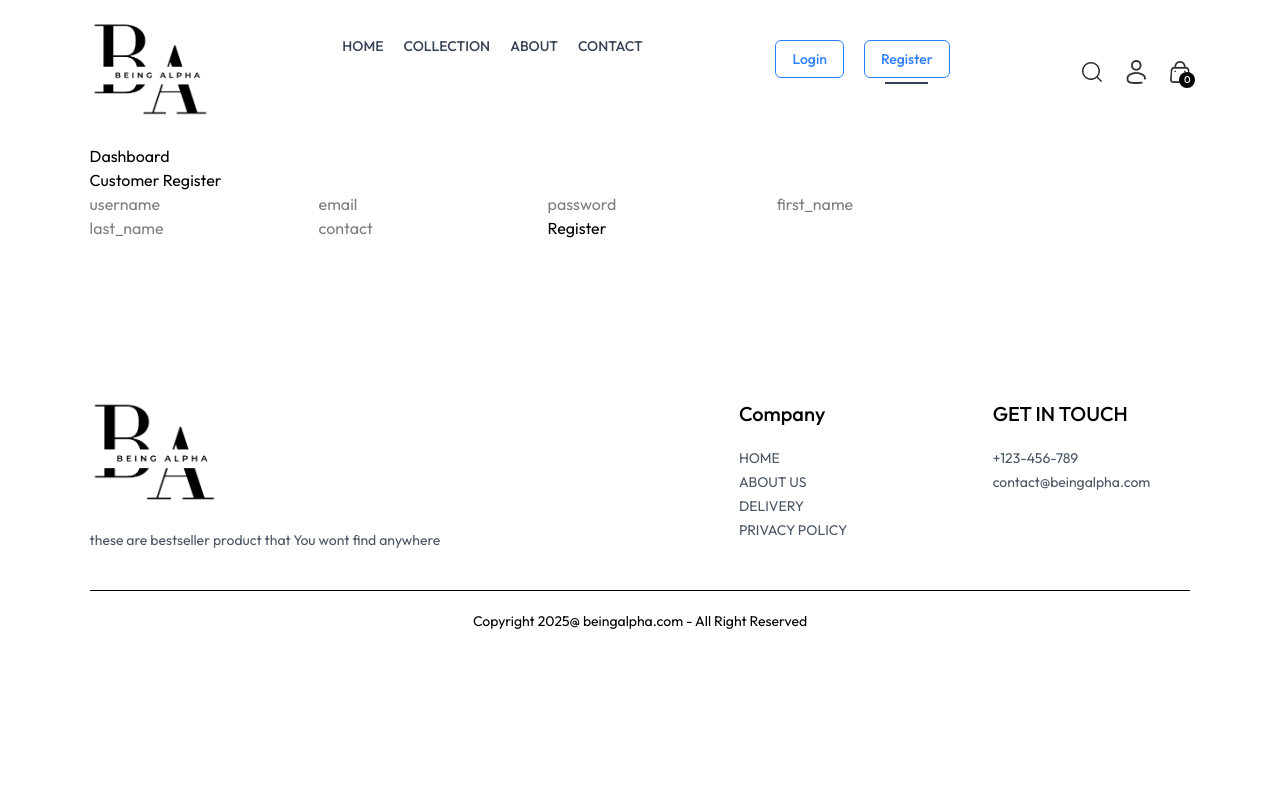
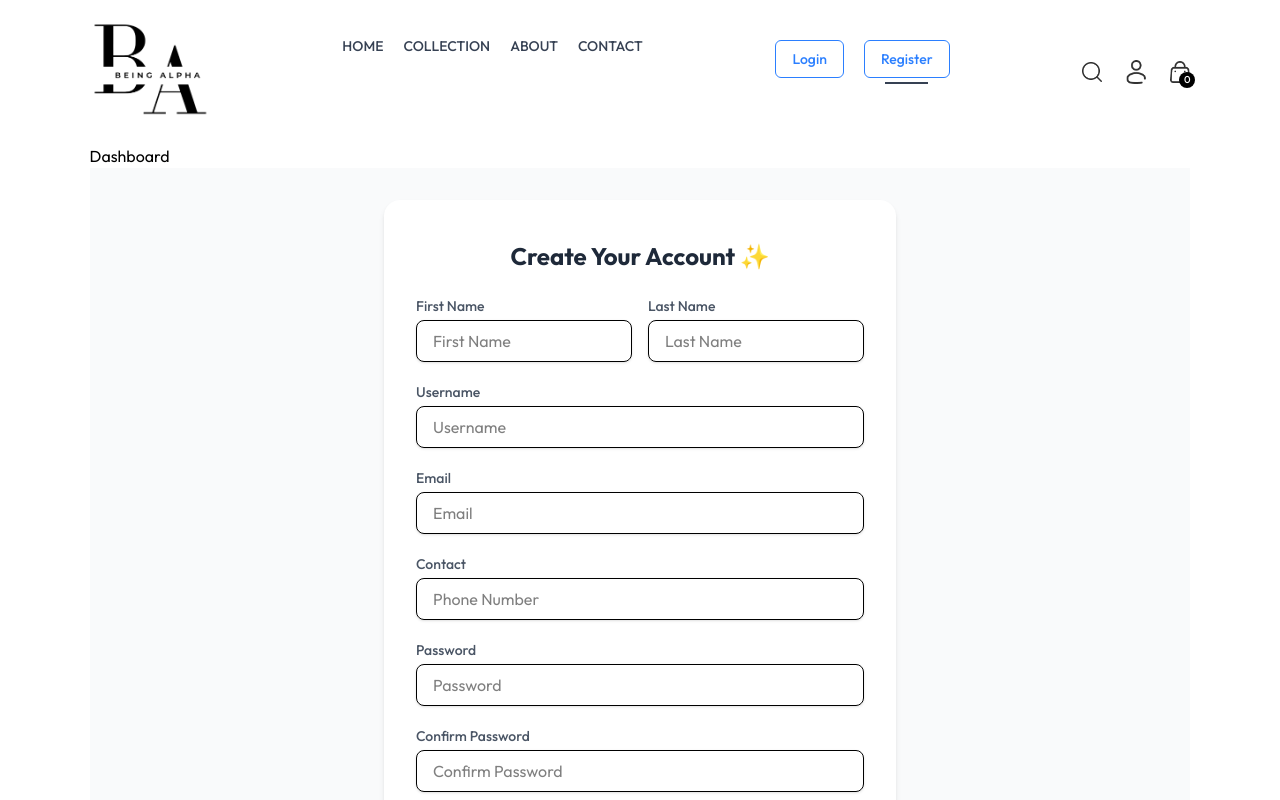
Before and after one commit to omkarjadhav2/Ecommerce_frontend, a React (Vite) app: page /register/customer in a window 1280 px wide. Shown: the top 800 px of the page. Built offline with nearby package versions, Linux system fonts and the light colour scheme; no server answers.

Commit message:
added profile page

```diff
--- a/src/components/Navbar.jsx
+++ b/src/components/Navbar.jsx
@@ -73,8 +73,7 @@
           className="w-5 cursor-pointer"
         />
         <div className="group relative">
-          <Link to={"/login"}>
-            {" "}
+          <Link >
             <img
               className="w-5 cursor-pointer"
               src={assets.profile_icon}
@@ -84,9 +83,9 @@
 
           <div className="group-hover:block hidden absolute dropdown-menu right-0 pt-4">
             <div className="flex flex-col gap-2 w-36 px-5 bg-slate-100 text-gray-500 rounded">
-              <p className="cursor-pointer hover:text-black">My Profile</p>
-              <p className="cursor-pointer hover:text-black">Orders</p>
-              <p className="cursor-pointer hover:text-black">LogOut</p>
+              <Link to={"/profile"}><p className="cursor-pointer hover:text-black">My Profile</p></Link>
+              <Link to={"/orders"}><p className="cursor-pointer hover:text-black">Orders</p></Link>
+            <p onClick={logoutUser} className="cursor-pointer hover:text-black">LogOut</p>
             </div>
           </div>
         </div>
--- a/src/context/ShopContext.jsx
+++ b/src/context/ShopContext.jsx
@@ -81,7 +81,8 @@
       setCartCount(items.length);
       setCartData(items);
 
-      console.log("get wala", items);
+      console.log("get wala", response.data);
+      console.log("get items", items);
 
       return items;
     } catch (error) {
@@ -193,7 +194,7 @@
     const orders = response.data;
 
     // flatten all items from all orders
-      const items = orders.flatMap((order) => order.items);
+    const items = orders.flatMap(order => order.items);
 
     setOrders(orders);
 
--- a/src/pages/CustomerRegister.jsx
+++ b/src/pages/CustomerRegister.jsx
@@ -1,40 +1,181 @@
 import { useState, useContext } from "react";
-import axios from "axios";
-import {AuthContext } from "../context/AuthContext";
+import { AuthContext } from "../context/AuthContext";
 import { useNavigate } from "react-router-dom";
-
 
 const CustomerRegister = () => {
   const { registerUser } = useContext(AuthContext);
   const navigate = useNavigate();
 
-  const [form, setForm] = useState({ username: "", email: "", password: "", first_name: "", last_name: "", contact: "" });
+  const [form, setForm] = useState({
+    username: "",
+    email: "",
+    password: "",
+    confirm_password: "",
+    first_name: "",
+    last_name: "",
+    contact: "",
+  });
 
-  const handleChange = (e) => setForm({ ...form, [e.target.name]: e.target.value });
+  const [error, setError] = useState("");
+
+  const handleChange = (e) =>
+    setForm({ ...form, [e.target.name]: e.target.value });
 
   const handleSubmit = async (e) => {
     e.preventDefault();
+
+    // ✅ Check password confirmation
+    if (form.password !== form.confirm_password) {
+      setError("Passwords do not match!");
+      return;
+    }
+
     try {
-    const success = await registerUser(form);
-   if (success) {
-  alert("Customer registered!");
-  navigate("/login");
-}
-
-
+      const { confirm_password, ...payload } = form; // remove confirm_password before sending
+      const success = await registerUser(payload);
+      if (success) {
+        alert("Customer registered!");
+        navigate("/login");
+      }
     } catch (err) {
-      console.error(err.response.data);
+      setError(err.response?.data?.detail || "Registration failed");
     }
   };
 
   return (
-    <form onSubmit={handleSubmit}>
-      <h2>Customer Register</h2>
-      {Object.keys(form).map((field) => (
-        <input key={field} type="text" name={field} placeholder={field} value={form[field]} onChange={handleChange} />
-      ))}
-      <button type="submit">Register</button>
-    </form>
+    <div className="flex items-center justify-center min-h-screen bg-gray-50">
+      <div className="bg-white shadow-md rounded-2xl px-8 py-10 w-full max-w-lg">
+        <h2 className="text-2xl font-bold text-gray-800 text-center mb-6">
+          Create Your Account ✨
+        </h2>
+
+        {error && (
+          <div className="mb-4 text-red-600 text-sm text-center">{error}</div>
+        )}
+
+        <form onSubmit={handleSubmit} className="space-y-5">
+          {/* First & Last Name */}
+          <div className="grid grid-cols-1 sm:grid-cols-2 gap-4">
+            <div>
+              <label className="block text-sm font-medium text-gray-600">
+                First Name
+              </label>
+              <input
+                type="text"
+                name="first_name"
+                value={form.first_name}
+                onChange={handleChange}
+                placeholder="First Name"
+                className="mt-1 w-full px-4 py-2 border rounded-lg shadow-sm focus:ring-2 focus:ring-blue-400 focus:outline-none"
+              />
+            </div>
+            <div>
+              <label className="block text-sm font-medium text-gray-600">
+                Last Name
+              </label>
+              <input
+                type="text"
+                name="last_name"
+                value={form.last_name}
+                onChange={handleChange}
+                placeholder="Last Name"
+                className="mt-1 w-full px-4 py-2 border rounded-lg shadow-sm focus:ring-2 focus:ring-blue-400 focus:outline-none"
+              />
+            </div>
+          </div>
+
+          {/* Username */}
+          <div>
+            <label className="block text-sm font-medium text-gray-600">
+              Username
+            </label>
+            <input
+              type="text"
+              name="username"
+              value={form.username}
+              onChange={handleChange}
+              placeholder="Username"
+              className="mt-1 w-full px-4 py-2 border rounded-lg shadow-sm focus:ring-2 focus:ring-blue-400 focus:outline-none"
+            />
+          </div>
+
+          {/* Email */}
+          <div>
+            <label className="block text-sm font-medium text-gray-600">
+              Email
+            </label>
+            <input
+              type="email"
+              name="email"
+              value={form.email}
+              onChange={handleChange}
+              placeholder="Email"
+              className="mt-1 w-full px-4 py-2 border rounded-lg shadow-sm focus:ring-2 focus:ring-blue-400 focus:outline-none"
+            />
+          </div>
+
+          {/* Contact */}
+          <div>
+            <label className="block text-sm font-medium text-gray-600">
+              Contact
+            </label>
+            <input
+              type="text"
+              name="contact"
+              value={form.contact}
+              onChange={handleChange}
+              placeholder="Phone Number"
+              className="mt-1 w-full px-4 py-2 border rounded-lg shadow-sm focus:ring-2 focus:ring-blue-400 focus:outline-none"
+            />
+          </div>
+
+          {/* Password */}
+          <div>
+            <label className="block text-sm font-medium text-gray-600">
+              Password
+            </label>
+            <input
+              type="password"
+              name="password"
+              value={form.password}
+              onChange={handleChange}
+              placeholder="Password"
+              className="mt-1 w-full px-4 py-2 border rounded-lg shadow-sm focus:ring-2 focus:ring-blue-400 focus:outline-none"
+            />
+          </div>
+
+          {/* Confirm Password */}
+          <div>
+            <label className="block text-sm font-medium text-gray-600">
+              Confirm Password
+            </label>
+            <input
+              type="password"
+              name="confirm_password"
+              value={form.confirm_password}
+              onChange={handleChange}
+              placeholder="Confirm Password"
+              className="mt-1 w-full px-4 py-2 border rounded-lg shadow-sm focus:ring-2 focus:ring-blue-400 focus:outline-none"
+            />
+          </div>
+
+          {/* Submit */}
+          <button
+            type="submit"
+            className="w-full bg-blue-600 text-white py-2 rounded-lg font-medium hover:bg-blue-700 transition"
+          >
+            Register
+          </button>
+        </form>
+
+        <p className="text-center text-sm text-gray-500 mt-6">
+          Already have an account?{" "}
+          <a href="/login" className="text-blue-600 hover:underline">
+            Login
+          </a>
+        </p>
+      </div>
+    </div>
   );
 };
 
--- a/src/pages/Login.jsx
+++ b/src/pages/Login.jsx
@@ -1,33 +1,90 @@
 import { useState, useContext } from "react";
-import {AuthContext } from "../context/AuthContext";
+import { AuthContext } from "../context/AuthContext";
 import { useNavigate } from "react-router-dom";
 
 const Login = () => {
   const { loginUser } = useContext(AuthContext);
   const [username, setUsername] = useState("");
   const [password, setPassword] = useState("");
+  const [error, setError] = useState("");
   const navigate = useNavigate();
 
   const handleSubmit = async (e) => {
     e.preventDefault();
     const success = await loginUser(username, password);
     if (success) {
-      navigate("/dashboard");
-      setTimeout(() => {
-        window.location.reload();
-      }, 1000);
+      navigate("/");
     } else {
-      return false
+      setError("Invalid username or password");
     }
   };
 
   return (
-    <form onSubmit={handleSubmit}>
-      <h2>Login</h2>
-      <input type="text" placeholder="username" value={username} onChange={(e) => setUsername(e.target.value)} />
-      <input type="password" placeholder="password" value={password} onChange={(e) => setPassword(e.target.value)} />
-      <button type="submit">Login</button>
-    </form>
+    <div className="flex items-center justify-center min-h-screen bg-gray-50">
+      <div className="bg-white shadow-md rounded-2xl px-8 py-10 w-full max-w-md">
+        <h2 className="text-2xl font-bold text-gray-800 text-center mb-6">
+          Welcome Back 👋
+        </h2>
+
+        {error && (
+          <div className="mb-4 text-red-600 text-sm text-center">{error}</div>
+        )}
+
+        <form onSubmit={handleSubmit} className="space-y-5">
+          {/* Username */}
+          <div>
+            <label
+              htmlFor="username"
+              className="block text-sm font-medium text-gray-600"
+            >
+              Username
+            </label>
+            <input
+              id="username"
+              type="text"
+              placeholder="Enter your username"
+              value={username}
+              onChange={(e) => setUsername(e.target.value)}
+              className="mt-1 w-full px-4 py-2 border rounded-lg shadow-sm focus:ring-2 focus:ring-blue-400 focus:outline-none"
+            />
+          </div>
+
+          {/* Password */}
+          <div>
+            <label
+              htmlFor="password"
+              className="block text-sm font-medium text-gray-600"
+            >
+              Password
+            </label>
+            <input
+              id="password"
+              type="password"
+              placeholder="Enter your password"
+              value={password}
+              onChange={(e) => setPassword(e.target.value)}
+              className="mt-1 w-full px-4 py-2 border rounded-lg shadow-sm focus:ring-2 focus:ring-blue-400 focus:outline-none"
+            />
+          </div>
+
+          {/* Submit */}
+          <button
+            type="submit"
+            className="w-full bg-blue-600 text-white py-2 rounded-lg font-medium hover:bg-blue-700 transition"
+          >
+            Login
+          </button>
+        </form>
+
+        {/* Extra Links */}
+        <p className="text-center text-sm text-gray-500 mt-6">
+          Don’t have an account?{" "}
+          <a href="/register" className="text-blue-600 hover:underline">
+            Sign up
+          </a>
+        </p>
+      </div>
+    </div>
   );
 };
 
```
Also changed, not shown: src/pages/payment.jsx (+4 -6 lines), src/pages/profile.jsx (+75 -20 lines). Lines whose indentation alone changed are shown as unchanged.
